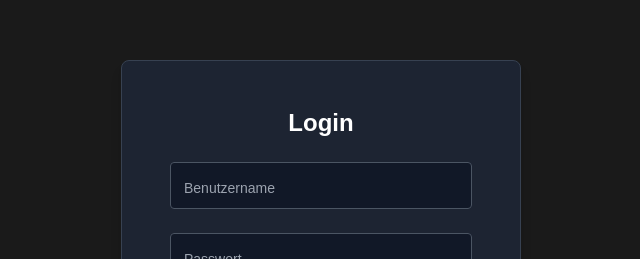
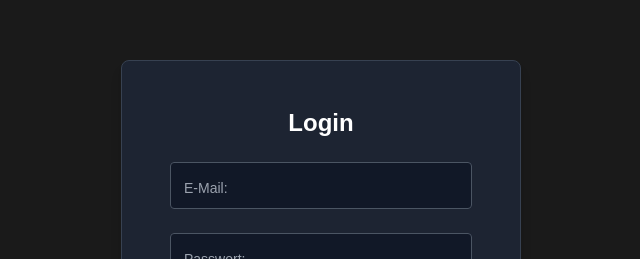
Before and after one commit to Zanix26/SW-Maxrune, a React (Vite) app in the folder frontend/: page / in a window 1280 px wide. Shown: the part 149-408 px from the top of the page, without its empty margins (319-959 px from the left). Built offline with nearby package versions, Linux system fonts and the light colour scheme.

Commit message:
Login.jsx aktualisieren

```diff
--- a/frontend/src/components/Login.jsx
+++ b/frontend/src/components/Login.jsx
@@ -4,7 +4,7 @@
 import axios from 'axios';
 
 function Login() {
-  const [username, setUsername] = useState('');
+  const [email, setEmail] = useState('');
   const [password, setPassword] = useState('');
   const [error, setError] = useState('');
   const navigate = useNavigate();
@@ -16,7 +16,7 @@
     try {
       console.log('Login.jsx: Sending login request to', `${import.meta.env.VITE_API_URL}/auth/login`);
       const response = await axios.post(`${import.meta.env.VITE_API_URL}/auth/login`, {
-        username,
+        email,
         password,
       });
       console.log('Login.jsx: Login successful:', response.data);
@@ -42,15 +42,16 @@
           )}
           <form onSubmit={handleSubmit}>
             <TextField
-              label="Benutzername"
-              value={username}
-              onChange={(e) => setUsername(e.target.value)}
+              label="E-Mail:"
+              type="email"
+              value={email}
+              onChange={(e) => setEmail(e.target.value)}
               fullWidth
               margin="normal"
               variant="outlined"
             />
             <TextField
-              label="Passwort"
+              label="Passwort:"
               type="password"
               value={password}
               onChange={(e) => setPassword(e.target.value)}
```
